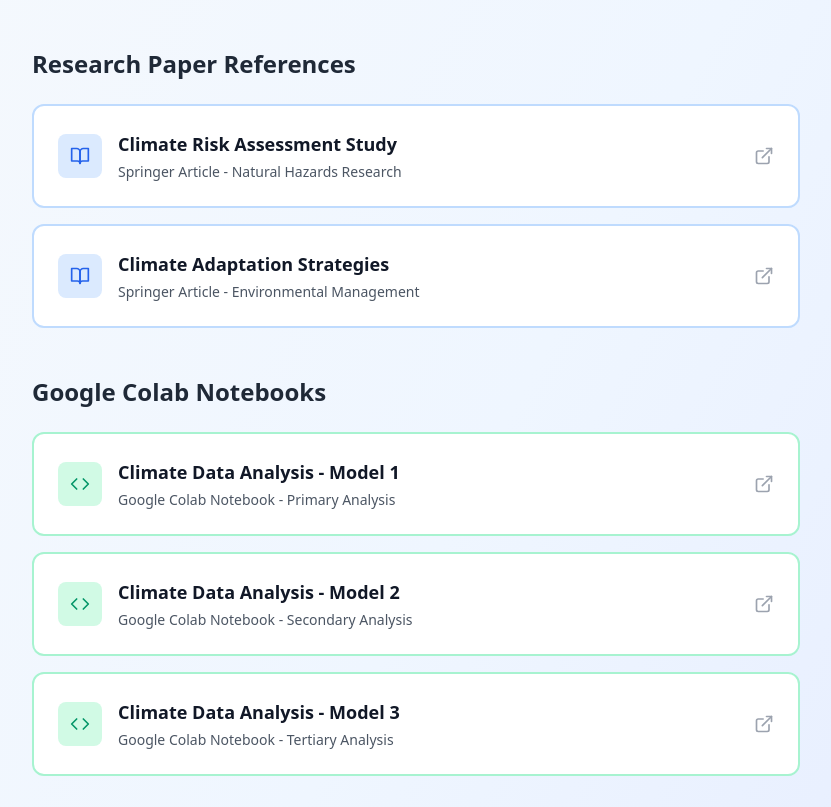
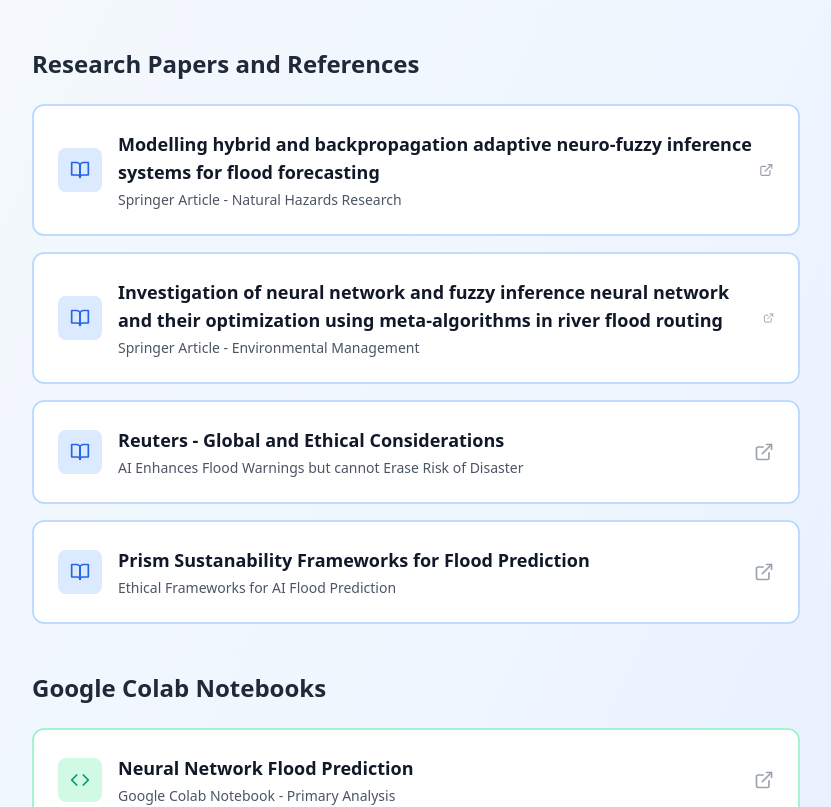
Before and after one commit to george-bobby/flood-prediction, a React (Vite) app: page / in a window 1280 px wide. Shown: the part 620-1427 px from the top of the page, without its empty margins (224-1055 px from the left). Built offline with nearby package versions, Linux system fonts and the light colour scheme.

Commit message:
Update Home.tsx

```diff
--- a/src/pages/Home.tsx
+++ b/src/pages/Home.tsx
@@ -5,15 +5,27 @@ const Home = () => {
 
   const researchPapers = [
     {
-      title: "Climate Risk Assessment Study",
+      title: "Modelling hybrid and backpropagation adaptive neuro-fuzzy inference systems for flood forecasting",
       description: "Springer Article - Natural Hazards Research",
       url: "https://link.springer.com/article/10.1007/s11069-021-04694-w",
       icon: <BookOpen className="w-5 h-5" />
     },
     {
-      title: "Climate Adaptation Strategies",
+      title: "Investigation of neural network and fuzzy inference neural network and their optimization using meta-algorithms in river flood routing",
       description: "Springer Article - Environmental Management",
       url: "https://link.springer.com/article/10.1007/s11069-018-3456-z",
+      icon: <BookOpen className="w-5 h-5" />
+    },
+    {
+      title: "Reuters - Global and Ethical Considerations",
+      description: "AI Enhances Flood Warnings but cannot Erase Risk of Disaster",
+      url: "https://www.reuters.com/technology/artificial-intelligence/ai-enhances-flood-warnings-cannot-erase-risk-disaster-2024-10-15/",
+      icon: <BookOpen className="w-5 h-5" />
+    },
+    {
+      title: "Prism Sustanability Frameworks for Flood Prediction",
+      description: "Ethical Frameworks for AI Flood Prediction",
+      url: "https://prism.sustainability-directory.com/scenario/ethical-frameworks-for-ai-flood-prediction/",
       icon: <BookOpen className="w-5 h-5" />
     }
   ];
@@ -41,19 +53,19 @@ const Home = () => {
 
   const colabLinks = [
     {
-      title: "Climate Data Analysis - Model 1",
+      title: "Neural Network Flood Prediction",
       description: "Google Colab Notebook - Primary Analysis",
       url: "https://colab.research.google.com/drive/1Y1xurUQHVsMB_hu0UpQeXFd8UPo8NNTo?usp=sharing",
       icon: <Code className="w-5 h-5" />
     },
     {
-      title: "Climate Data Analysis - Model 2",
+      title: "Fuzzy Logic Flood Prediction",
       description: "Google Colab Notebook - Secondary Analysis",
       url: "https://colab.research.google.com/drive/1D145yB779D0m17odxyU0qtZIJwSzkpnD?usp=sharing",
       icon: <Code className="w-5 h-5" />
     },
     {
-      title: "Climate Data Analysis - Model 3",
+      title: "Hybrid FNN Flood Prediction",
       description: "Google Colab Notebook - Tertiary Analysis",
       url: "https://colab.research.google.com/drive/1sl2xWcVjpAbSL2-FSCRinq_UZ2Y6xA6b?usp=sharing",
       icon: <Code className="w-5 h-5" />
@@ -62,7 +74,7 @@ const Home = () => {
 
   const documentRefs = [
     {
-      title: "Main Document",
+      title: "Google Docs Link for Main Document",
       description: "Detailed Explanation in Provided Template",
       url: "https://docs.google.com/document/d/1eBcBO76EgvsltbO_8g0hvHL19E3s8ub4Nb_AL1hX0-8/edit?usp=sharing",
       icon: <Pen className="w-5 h-5" />
@@ -170,7 +182,7 @@ const Home = () => {
 
         {/* Research Paper References */}
         <div className="space-y-4 mb-12">
-          <h2 className="text-2xl font-semibold text-gray-800 mb-6">Research Paper References</h2>
+          <h2 className="text-2xl font-semibold text-gray-800 mb-6">Research Papers and References</h2>
           {researchPapers.map((link, index) => (
             <ExternalLinkCard
               key={index}
```
